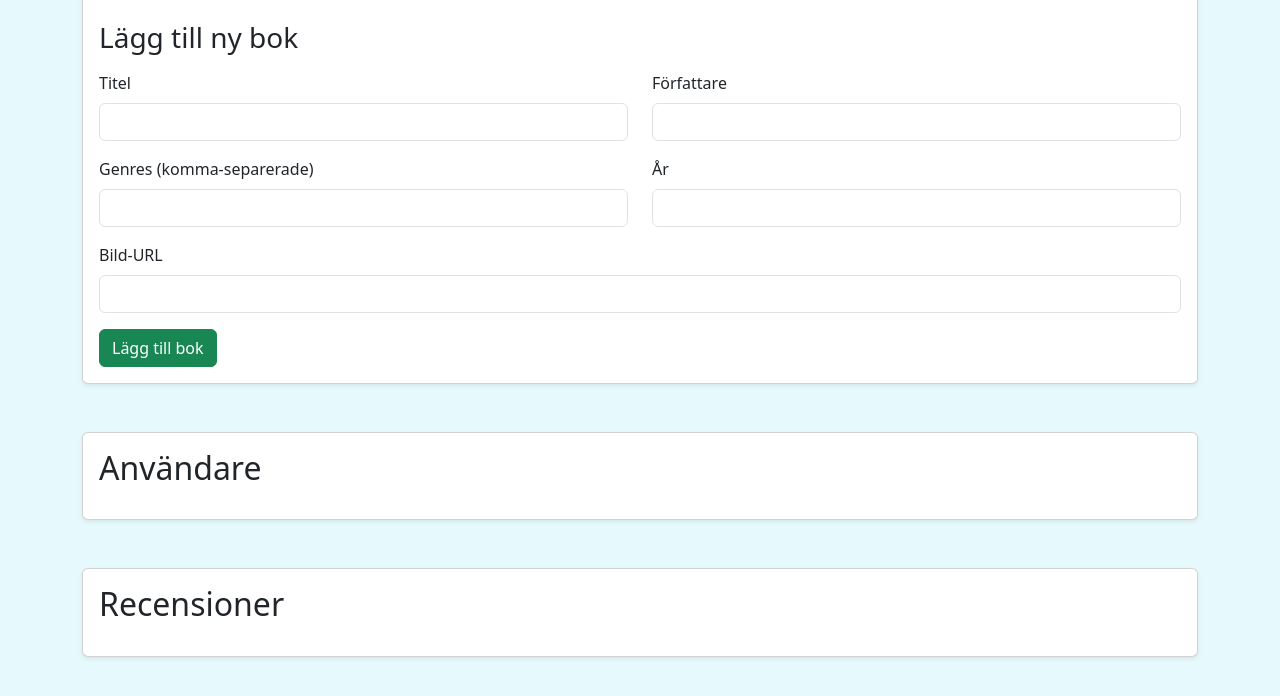
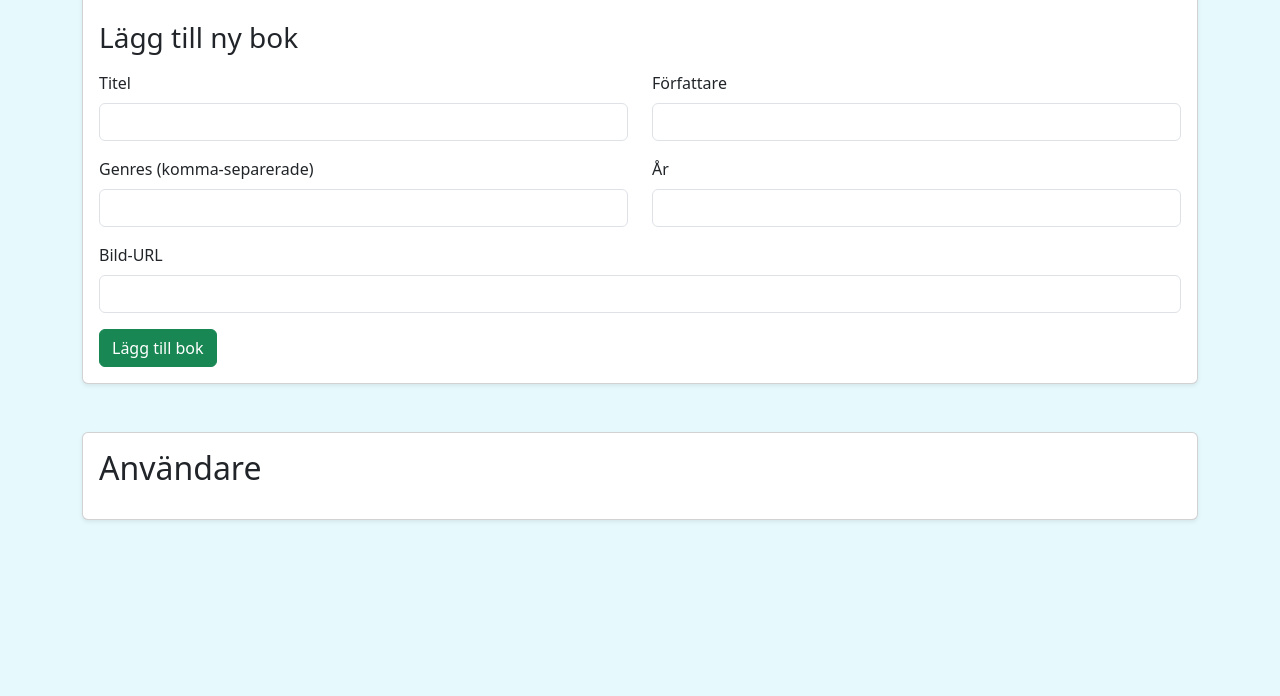
Before and after one commit to xAlexCode/Gruppuppgift2-API, a website: page public/loggedin.html in a window 1280 px wide. Shown: the part 300-996 px from the top of the page. After the commit the page ends 868 px from the top, so only its background shows below. Drawn offline with nearby package versions, Linux system fonts and the light colour scheme; no server answers.

Commit message:
removed html structure that should be in book.html

```diff
--- a/public/loggedin.html
+++ b/public/loggedin.html
@@ -89,13 +89,6 @@
       </div>
     </div>
 
-    <!-- Rewviews -->
-    <div class="card mb-5 shadow-sm">
-      <div class="card-body">
-        <h2 class="card-title mb-3">Recensioner</h2>
-      </div>
-    </div>
-
   </div>
 
   <script src="https://cdn.jsdelivr.net/npm/bootstrap@5.3.3/dist/js/bootstrap.bundle.min.js"
```
